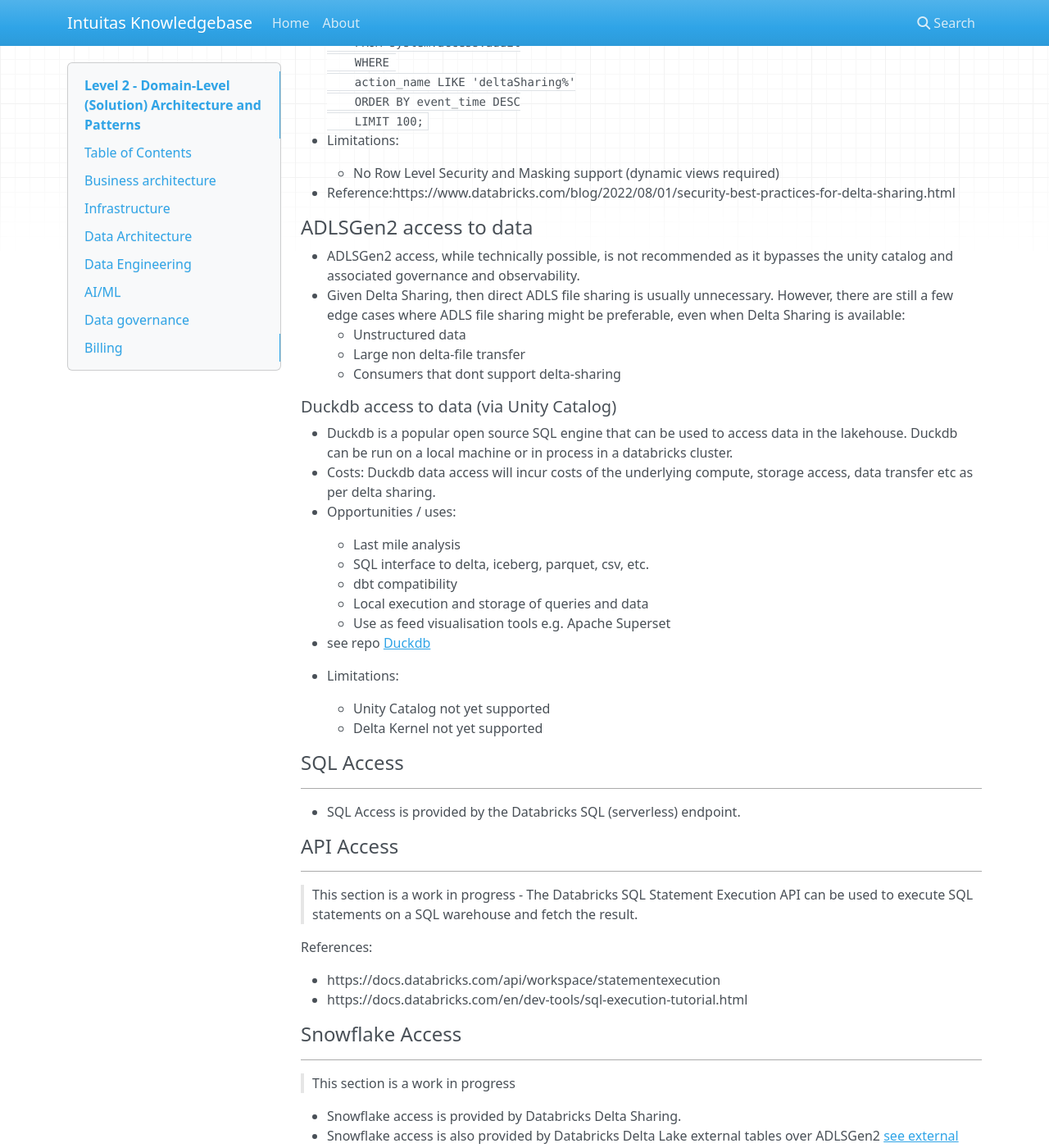
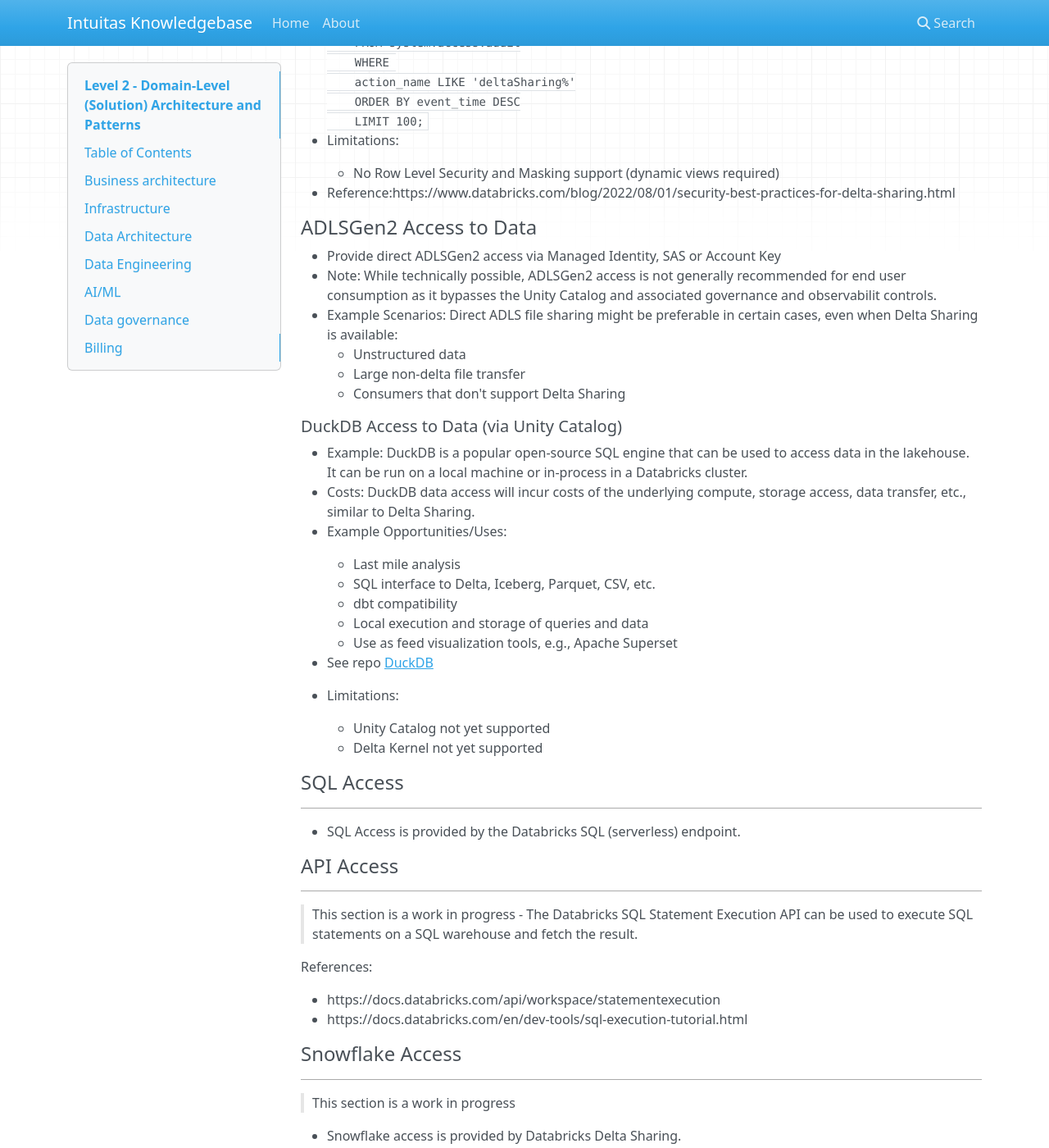
Before and after one commit to bensonchoyintuitas/intuitas_knowledgebase, an MkDocs documentation site: the page built from docs/level_2.md, in a window 1280 px wide and 1400 px high, scrolled down 13307 px. Shown: the whole window at 82% size. Built offline with MkDocs 1.6.1, drawn with Linux system fonts in a browser that asks for light colours; nearby versions of some CDN libraries; some of the changed text lies outside the part shown.

```diff
--- a/docs/level_2.md
+++ b/docs/level_2.md
@@ -462,31 +462,31 @@ see [Row Level Security](#row-level-security)
 
 - Reference:https://www.databricks.com/blog/2022/08/01/security-best-practices-for-delta-sharing.html
 
-#### **ADLSGen2 access to data**
+#### **ADLSGen2 Access to Data**
 
-- ADLSGen2 access, while technically possible, is not recommended as it bypasses the unity catalog and associated governance and observability.
-- Given Delta Sharing, then direct ADLS file sharing is usually unnecessary. However, there are still a few edge cases where ADLS file sharing might be preferable, even when Delta Sharing is available:
+- Provide direct ADLSGen2 access via Managed Identity, SAS or Account Key
+- Note: While technically possible, ADLSGen2 access is not generally recommended for end user consumption as it bypasses the Unity Catalog and associated governance and observabilit controls.
+- Example Scenarios: Direct ADLS file sharing might be preferable in certain cases, even when Delta Sharing is available:
     - Unstructured data
-    - Large non delta-file transfer
-    - Consumers that dont support delta-sharing
+    - Large non-delta file transfer
+    - Consumers that don't support Delta Sharing
 
-##### **Duckdb access to data (via Unity Catalog)**
+##### **DuckDB Access to Data (via Unity Catalog)**
 
-- Duckdb is a popular open source SQL engine that can be used to access data in the lakehouse. Duckdb can be run on a local machine or in process in a databricks cluster.
-- Costs: Duckdb data access will incur costs of the underlying compute, storage access, data transfer etc as per delta sharing.
-- Opportunities / uses:
+- Example: DuckDB is a popular open-source SQL engine that can be used to access data in the lakehouse. It can be run on a local machine or in-process in a Databricks cluster.
+- Costs: DuckDB data access will incur costs of the underlying compute, storage access, data transfer, etc., similar to Delta Sharing.
+- Example Opportunities/Uses:
     - Last mile analysis
-    - SQL interface to delta, iceberg, parquet, csv, etc.
+    - SQL interface to Delta, Iceberg, Parquet, CSV, etc.
     - dbt compatibility
     - Local execution and storage of queries and data
-    - Use as feed visualisation tools e.g. Apache Superset
+    - Use as feed visualization tools, e.g., Apache Superset
 
-- see repo [Duckdb](https://github.com/bensonchoyintuitas/health_lakehouse__engineering__custom)
+- See repo [DuckDB](https://github.com/bensonchoyintuitas/health_lakehouse__engineering__custom)
 
 - Limitations:
     - Unity Catalog not yet supported
-    - Delta Kernel  not yet supported
-
+    - Delta Kernel not yet supported
 
 #### **SQL Access**
 ---
@@ -516,58 +516,91 @@ References:
 
 #### **Microsoft Fabric Access**
 ---
-> This section is a work in progress and required validation
 
 The following describes options for providing access to Microsoft Fabric / PowerBI
 
 *Option 1. Share via Delta Sharing*
 
-    - Pros:
-        - No duplication
-        - Centralised control over access policies
-        - Compute costs on consumer
-    - Cons:
-        - Row Level Security and Masking support via dynamic views only
+Steps:
+
+1. Create a delta share
+2. Use the delta share to get data from within PowerBI
+
+Evaluation:
+
+- Pros:
+    - No duplication
+    - Centralised control over access policies
+    - Compute costs on consumer
+- Cons:
+    - Row Level Security and Masking support via dynamic views only
+    - See [limitations](https://learn.microsoft.com/en-au/azure/databricks/partners/bi/power-bi). e.g. The data that the Delta Sharing connector loads must fit into the memory of your machine. To ensure this, the connector limits the number of imported rows to the Row Limit that was set earlier.
 
 *Option 2. Directlake via ADLSGen2*
 
-    - Pros:
-        - No duplication
-        - Potentially better PowerBI performance (untested)
-        - Compute costs on consumer
-        - No views
-    - Cons:
-        - Less control over access policies than Delta Sharing (outside of Unity Catalog)
-        - Requires granular ADLSGen2 access controls and service principals, and associated management overhead
-        - No Row Level Security and Masking support
-        - May require OneLake
+Steps:
+
+1. Create a new connection to ADLSGen2 using a provided credential / token / Service principal
+2. Create a lakehouse shortcut in Fabric
+
+Evaluation:
+
+- Pros:
+    - No duplication
+    - Potentially better PowerBI performance (untested)
+    - Compute costs on consumer
+    - No views
+- Cons:
+    - Less control over access policies than Delta Sharing (outside of Unity Catalog)
+    - Requires granular ADLSGen2 access controls and service principals, and associated management overhead
+    - No Row Level Security and Masking support
+    - May require OneLake
 
 *Option 3. Fabric mirrored unity catalog*
 
-    - Pros:
-        - No duplication
-        - Convenient access to all Databricks Unity Catalog objects (within credential permissions)
-    - Cons:
-        - not GA or tested
-        - service-principal level identity required to enforce permissions
+Steps:
+
+1. Within a Fabric Workspace, create a new item `Mirrored Azure Databricks Catalog`
+2. Enter the Databricks workspace config to create a new connection
+
+Evaluation:
+
+- Pros:
+    - No duplication
+    - Convenient access to all Databricks Unity Catalog objects (within credential permissions)
+- Cons:
+    - not GA or tested
+    - service-principal level identity required to enforce permissions
 
 
 *Option 4. PowerBI Import Via SQL Endpoint*
 
-    - Pros:
-        - Potentially the best PowerBI performance and feature completeness
-        - Predictable costs on Databricks
-    - Cons:
-        - Some, but manageable Compute costs on Databricks
+Steps:
+
+[Databricks documentation](https://learn.microsoft.com/en-au/azure/databricks/partners/bi/power-bi)
+
+Evaluation:
+
+- Pros:
+    - Potentially the best PowerBI performance and feature completeness
+    - Predictable costs on Databricks
+- Cons:
+    - Some, but manageable Compute costs on Databricks
 
 *Option 5. PowerBI DirectQuery Via SQL Endpoint*
 
-    - Pros:
-        - No duplication
-        - Unity Catalog Enforced Row Level Security and Masking
-    - Cons:
-        - High Compute costs on Databricks on every report interaction
-        - Likely deprecated in favour of DirectLake
+Steps:
+
+[Databricks documentation](https://learn.microsoft.com/en-au/azure/databricks/partners/bi/power-bi)
+
+Evaluation:
+- Pros:
+    - No duplication
+    - Unity Catalog Enforced Row Level Security and Masking
+- Cons:
+    - High Compute costs on Databricks on every report interaction
+    - Likely deprecated in favour of DirectLake
+    - Less feature rich that import mode
 
 *Option 6. Replicate into Fabric*
 
```
Also changed, not shown: site/index.html, site/level_2/index.html, site/search/search_index.json, 1 other file.
